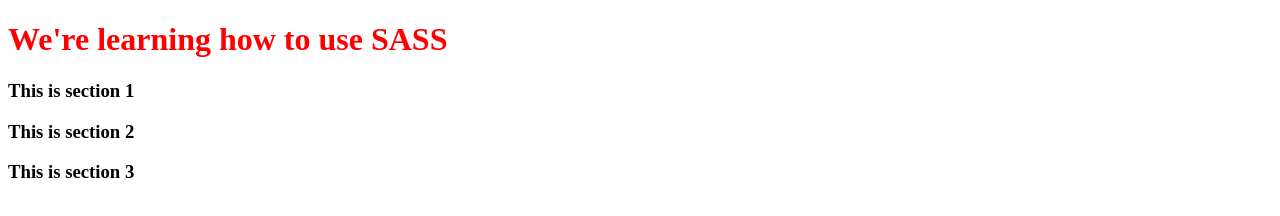
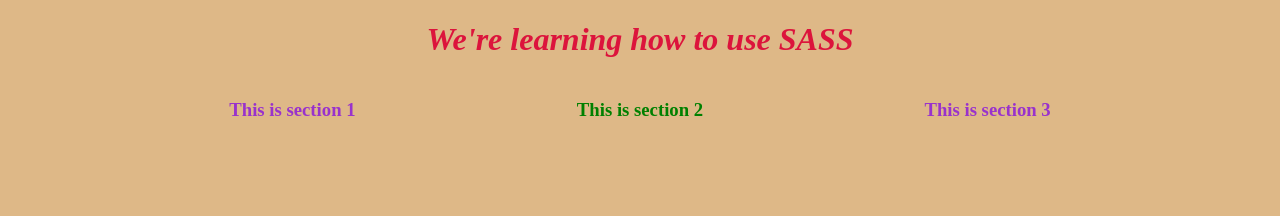
Before and after one commit to Anais-RV/ActividadSASS, a plain HTML site: page public/index.html in a window 1280 px wide. Drawn offline with Linux system fonts and the light colour scheme.

Commit message:
created app main styles :lipstick:

```diff
--- a/src/sass/styles.scss
+++ b/src/sass/styles.scss
@@ -1,3 +1,23 @@
-h1{
-    color: red;
+body{
+    background-color: burlywood;
+
+    header{
+        color: crimson;
+        width: 100%;
+        h1{
+            font-style: italic;
+            text-align: center;
+        }
+    }
+
+    main{
+        display: flex;
+        flex-direction: row;
+        justify-content: space-evenly;
+        color: darkorchid;
+        #section-two{
+            color: green;
+        }
+    }
+
 }
```
Also changed, not shown: public/css/styles.css, 1 other file.
